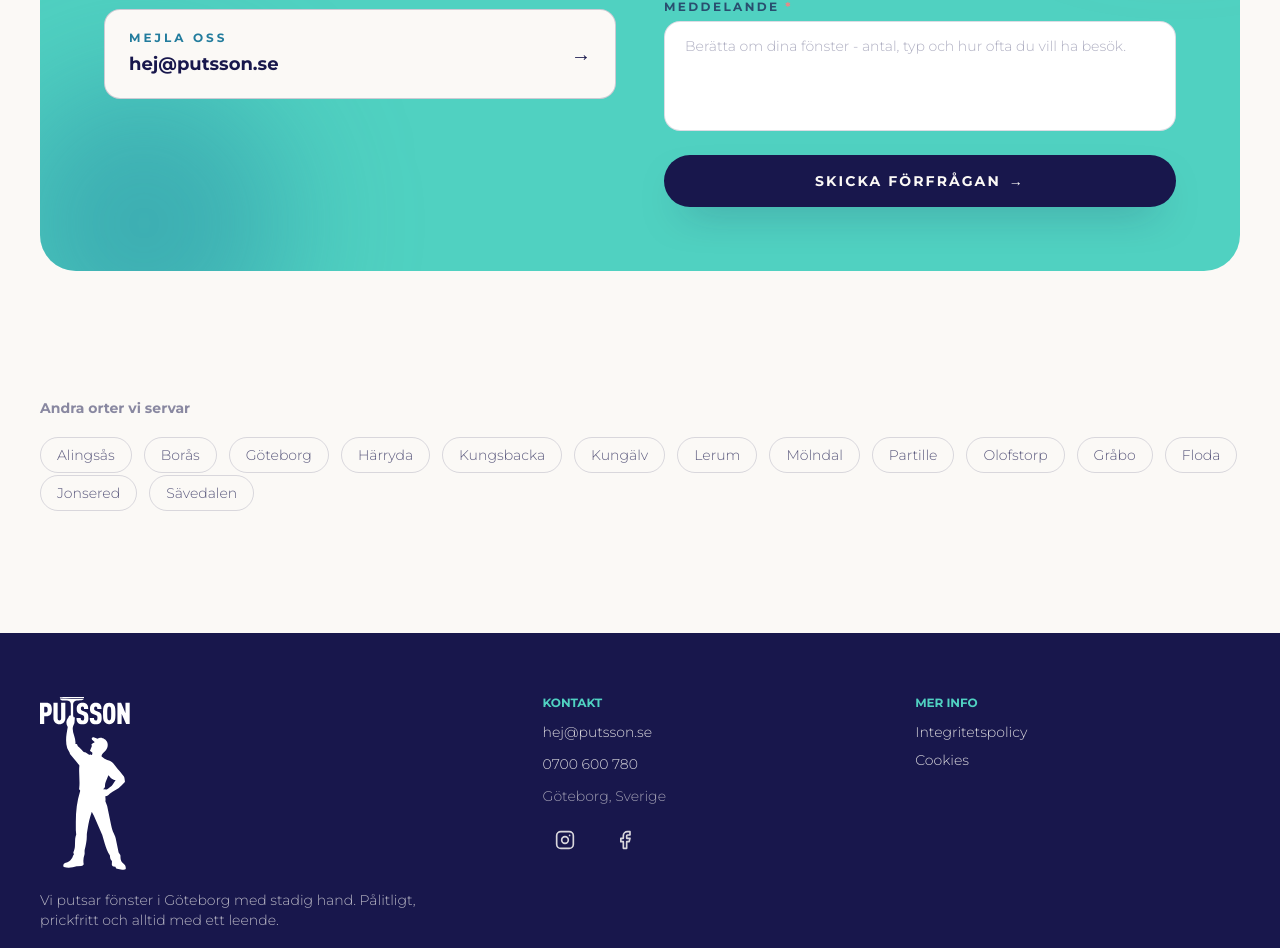
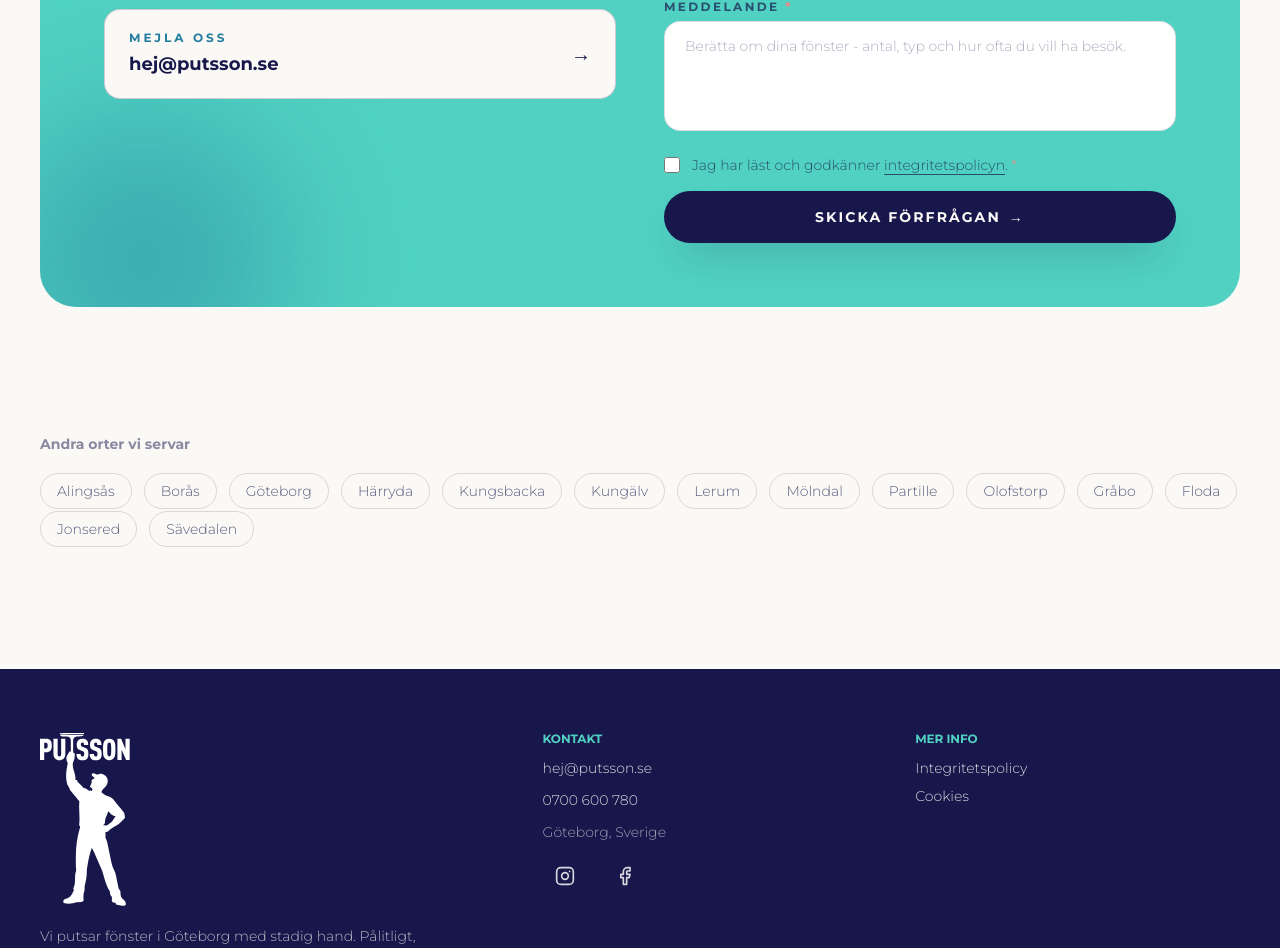
Before and after one commit to isanemka/putsson, a Next.js app: page /fonsterputs/ale in a window 1280 px wide. Shown: the part 2640-3588 px from the top of the page. Built offline with nearby package versions, Linux system fonts and the light colour scheme; no server answers.

Commit message:
feat: add privacy policy checkbox to contact form
- Required checkbox with link to /integritetspolicy (opens in new tab)
- Validation error if submitted without accepting
- Error clears when checkbox is ticked
- Update all tests to check/tick privacy checkbox before submitting

```diff
--- a/components/ContactForm.tsx
+++ b/components/ContactForm.tsx
@@ -3,7 +3,7 @@
 import { useState } from 'react'
 import { sendContactEmail } from '@/app/actions/contact'
 
-type Field = 'name' | 'email' | 'phone' | 'address' | 'message'
+type Field = 'name' | 'email' | 'phone' | 'address' | 'message' | 'privacy'
 
 type FormState =
   | { status: 'idle' }
@@ -19,6 +19,7 @@ export default function ContactForm() {
     address: '',
     message: '',
   })
+  const [privacy, setPrivacy] = useState(false)
   const [errors, setErrors] = useState<Partial<Record<Field, string>>>({})
   const [state, setState] = useState<FormState>({ status: 'idle' })
 
@@ -31,6 +32,8 @@ export default function ContactForm() {
       e.email = 'Ange en giltig e-postadress.'
     }
     if (!form.message.trim()) e.message = 'Berätta lite om dina fönster.'
+    if (!privacy)
+      e.privacy = 'Du måste godkänna integritetspolicyn för att skicka.'
     return e
   }
 
@@ -245,6 +248,54 @@ export default function ContactForm() {
         )}
       </div>
 
+      {/* Privacy policy */}
+      <div>
+        <div className="flex items-start gap-3">
+          <input
+            id="cf-privacy"
+            name="privacy"
+            type="checkbox"
+            checked={privacy}
+            onChange={(e) => {
+              setPrivacy(e.target.checked)
+              if (errors.privacy)
+                setErrors((prev) => ({ ...prev, privacy: undefined }))
+            }}
+            required
+            aria-invalid={!!errors.privacy}
+            aria-describedby={errors.privacy ? 'cf-privacy-error' : undefined}
+            className="mt-0.5 h-4 w-4 shrink-0 cursor-pointer accent-navy"
+          />
+          <label
+            htmlFor="cf-privacy"
+            className="cursor-pointer text-sm text-navy/70"
+          >
+            Jag har läst och godkänner{' '}
+            <a
+              href="/integritetspolicy"
+              target="_blank"
+              rel="noopener noreferrer"
+              className="underline underline-offset-4 transition hover:text-navy"
+            >
+              integritetspolicyn
+            </a>
+            .{' '}
+            <span aria-hidden className="text-coral">
+              *
+            </span>
+          </label>
+        </div>
+        {errors.privacy && (
+          <p
+            id="cf-privacy-error"
+            role="alert"
+            className="mt-1.5 text-xs text-coral"
+          >
+            {errors.privacy}
+          </p>
+        )}
+      </div>
+
       <button
         type="submit"
         disabled={isSubmitting}
```
Also changed, not shown: 1 other file (tests, documents, lock files or other folders).
